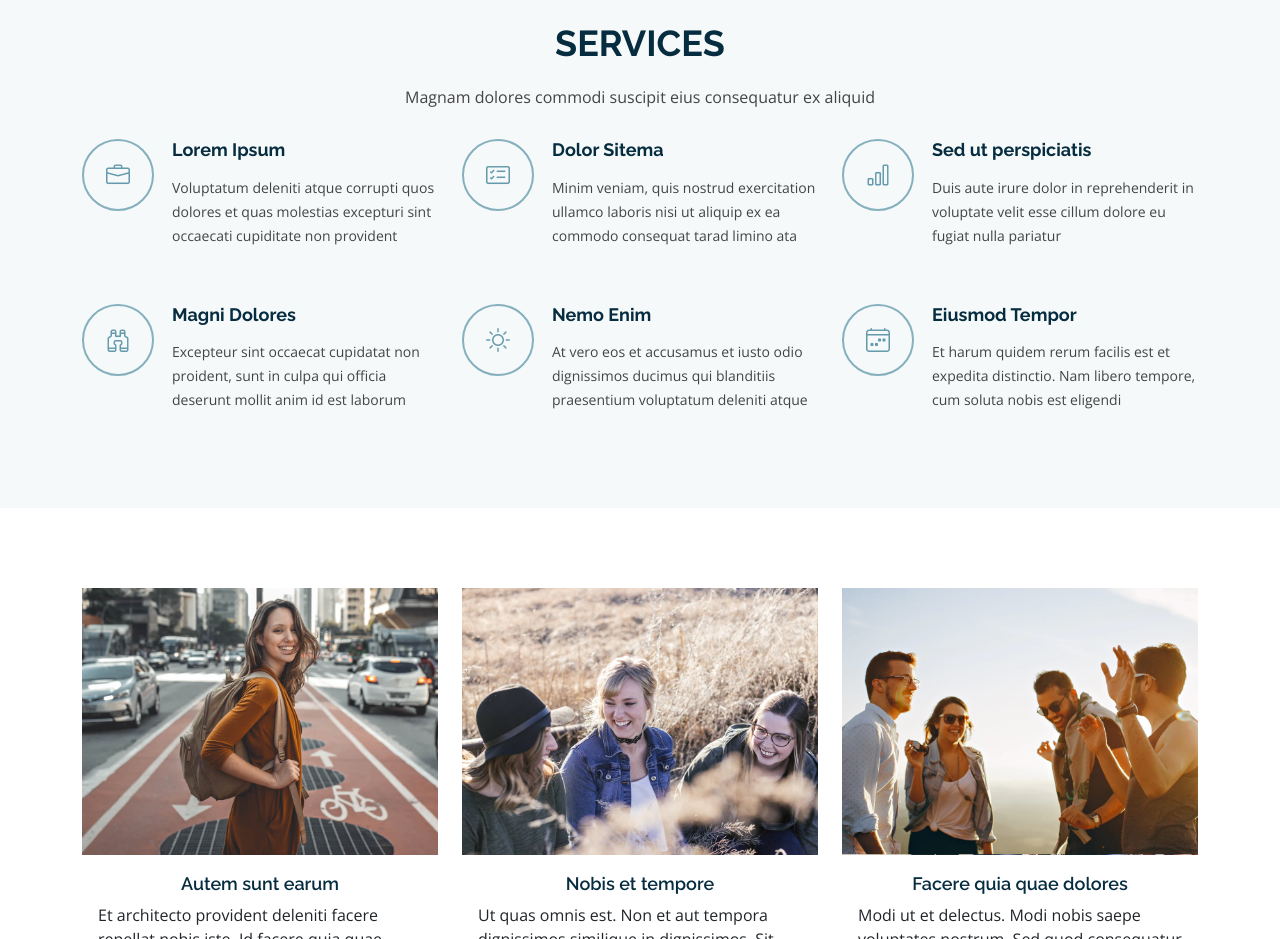
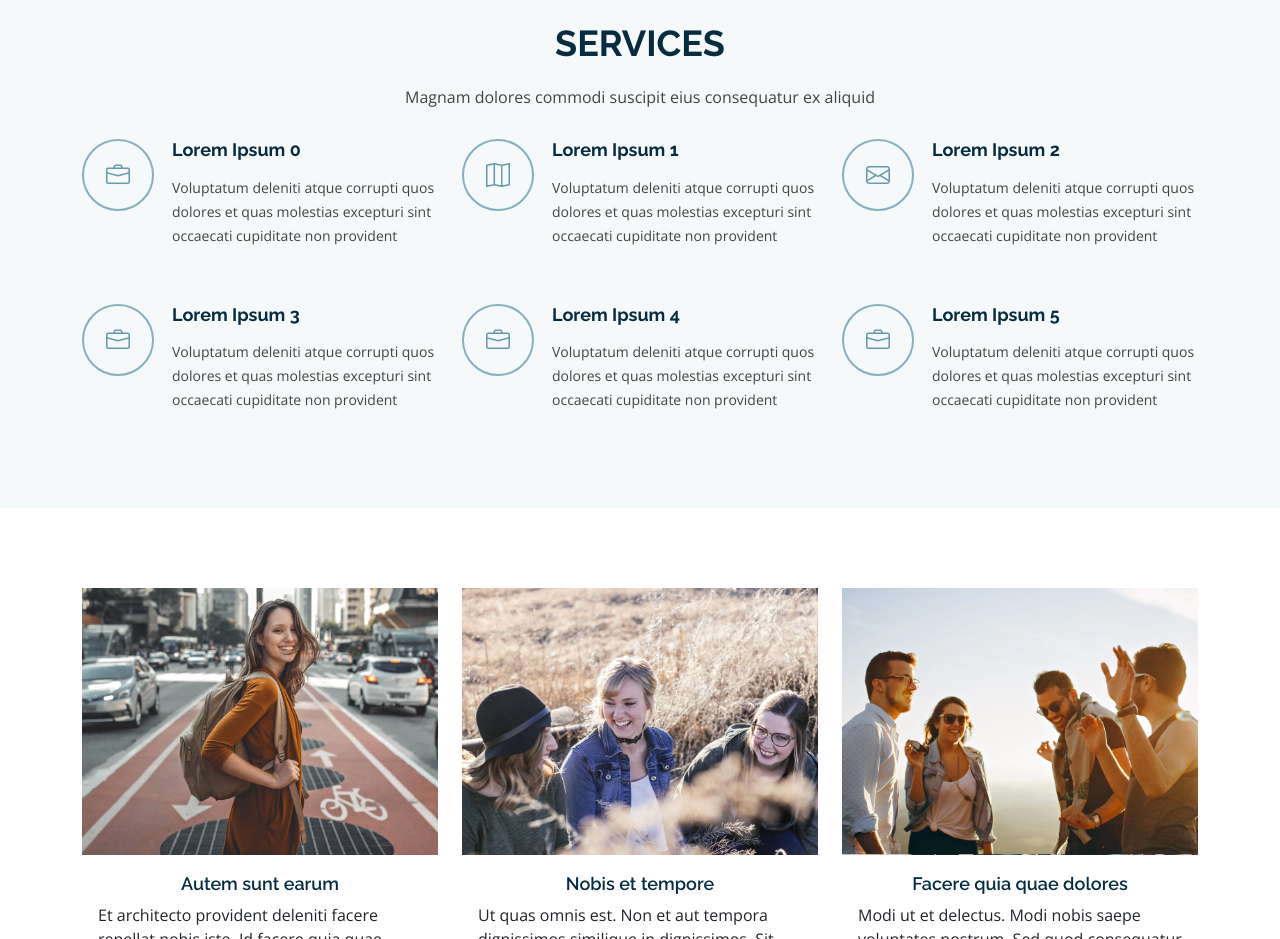
Before and after one commit to khouryGit/vlava, a plain HTML site: page index.html in a window 1280 px wide. Shown: the part 1160-2099 px from the top of the page. Drawn offline with nearby package versions, Linux system fonts and the light colour scheme.

Commit message:
Second Commit

```diff
--- a/index.html
+++ b/index.html
@@ -131,37 +131,7 @@
           <p>Magnam dolores commodi suscipit eius consequatur ex aliquid</p>
         </div>
 
-        <div class="row">
-          <div class="col-lg-4 col-md-6 icon-box">
-            <div class="icon"><i class="bi bi-briefcase"></i></div>
-            <h4 class="title"><a href="">Lorem Ipsum</a></h4>
-            <p class="description">Voluptatum deleniti atque corrupti quos dolores et quas molestias excepturi sint occaecati cupiditate non provident</p>
-          </div>
-          <div class="col-lg-4 col-md-6 icon-box">
-            <div class="icon"><i class="bi bi-card-checklist"></i></div>
-            <h4 class="title"><a href="">Dolor Sitema</a></h4>
-            <p class="description">Minim veniam, quis nostrud exercitation ullamco laboris nisi ut aliquip ex ea commodo consequat tarad limino ata</p>
-          </div>
-          <div class="col-lg-4 col-md-6 icon-box">
-            <div class="icon"><i class="bi bi-bar-chart"></i></div>
-            <h4 class="title"><a href="">Sed ut perspiciatis</a></h4>
-            <p class="description">Duis aute irure dolor in reprehenderit in voluptate velit esse cillum dolore eu fugiat nulla pariatur</p>
-          </div>
-          <div class="col-lg-4 col-md-6 icon-box">
-            <div class="icon"><i class="bi bi-binoculars"></i></div>
-            <h4 class="title"><a href="">Magni Dolores</a></h4>
-            <p class="description">Excepteur sint occaecat cupidatat non proident, sunt in culpa qui officia deserunt mollit anim id est laborum</p>
-          </div>
-          <div class="col-lg-4 col-md-6 icon-box">
-            <div class="icon"><i class="bi bi-brightness-high"></i></div>
-            <h4 class="title"><a href="">Nemo Enim</a></h4>
-            <p class="description">At vero eos et accusamus et iusto odio dignissimos ducimus qui blanditiis praesentium voluptatum deleniti atque</p>
-          </div>
-          <div class="col-lg-4 col-md-6 icon-box">
-            <div class="icon"><i class="bi bi-calendar4-week"></i></div>
-            <h4 class="title"><a href="">Eiusmod Tempor</a></h4>
-            <p class="description">Et harum quidem rerum facilis est et expedita distinctio. Nam libero tempore, cum soluta nobis est eligendi</p>
-          </div>
+        <div class="row" id="ServicesContainer">
         </div>
 
       </div>
@@ -755,7 +725,7 @@
 
   <!-- Template Main JS File -->
   <script src="assets/js/main.js"></script>
-
+  <script src="index.js"></script>
 </body>
 
 </html>
--- /dev/null
+++ b/index.js
@@ -0,0 +1,22 @@
+
+
+var _ServicesContainer = document.getElementById('ServicesContainer');
+
+for (let i = 0; i < 6; i++) {
+    var _icon = 'briefcase';
+    if (i == 1){
+        _icon = 'map'
+    }
+    if (i == 2){
+        _icon = 'envelope'
+    }
+    var content = `
+    <div class="icon"><i class="bi bi-${_icon}"></i></div>
+    <h4 class="title"><a href="">Lorem Ipsum ${i}</a></h4>
+    <p class="description">Voluptatum deleniti atque corrupti quos dolores et quas molestias excepturi sint occaecati cupiditate non provident</p>`;
+
+    let _div = document.createElement('div');
+    _div.innerHTML = content;
+    _div.className= 'col-lg-4 col-md-6 icon-box';
+    _ServicesContainer.appendChild(_div);
+}
```
